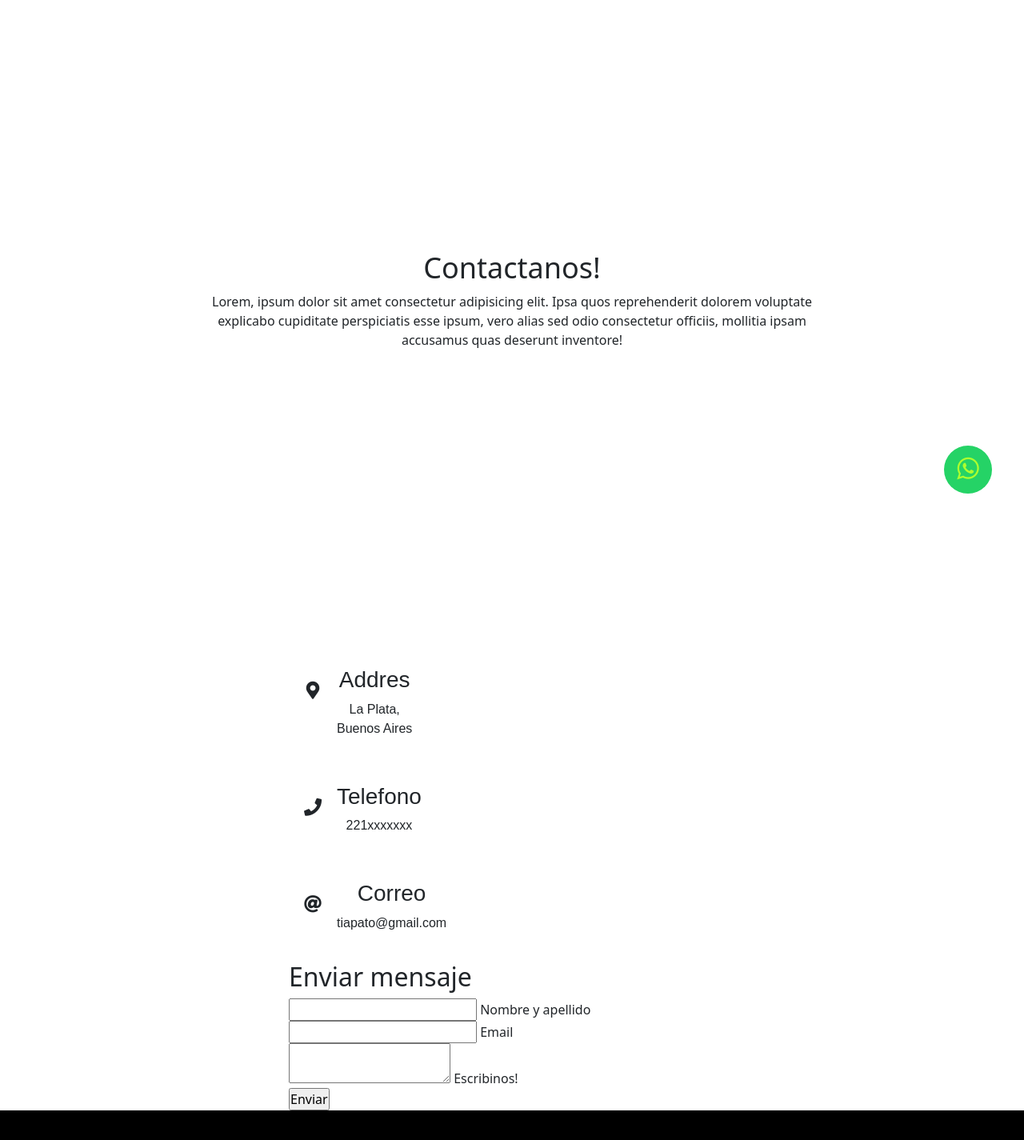
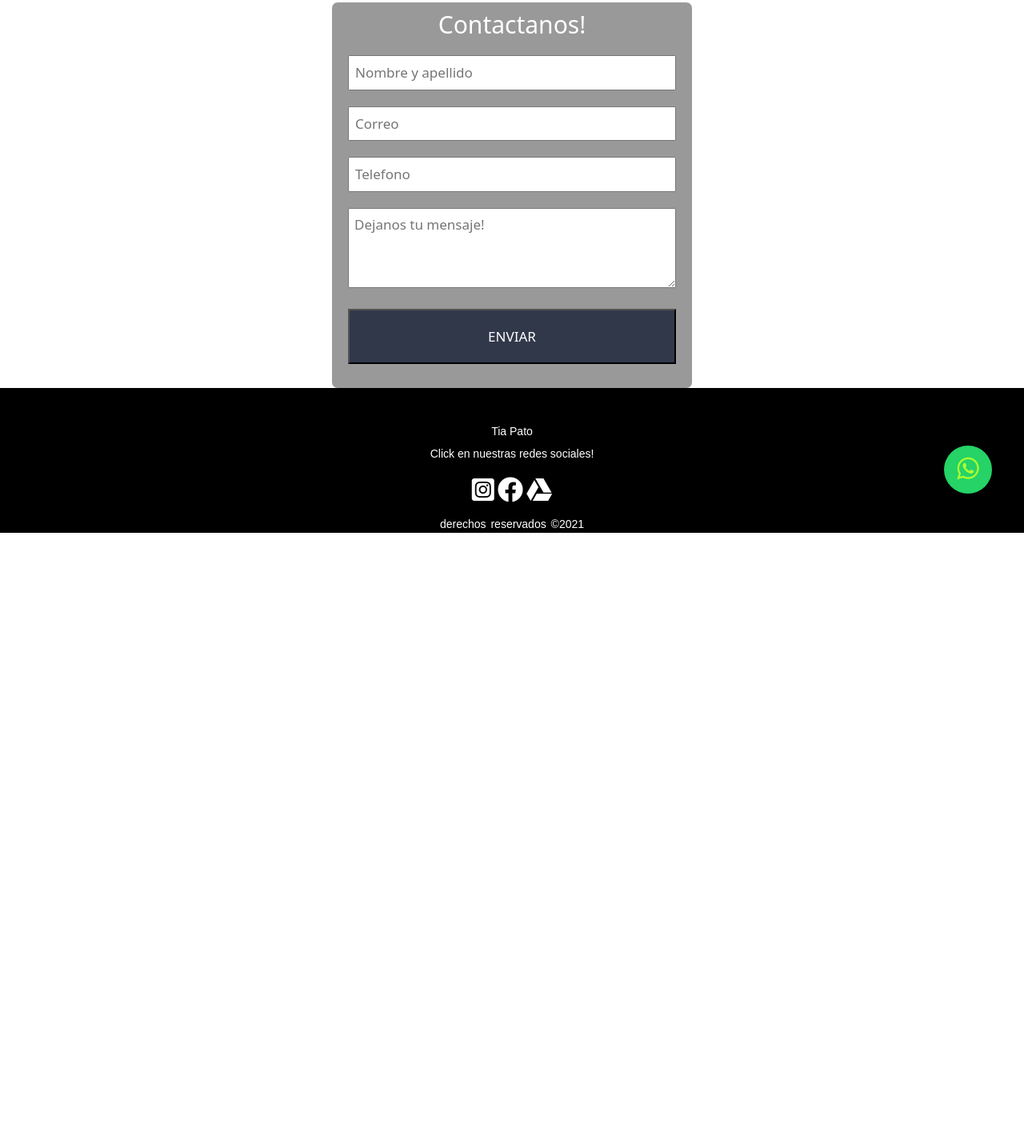
Before and after one commit to Brian-Frank/Tia-Pato, a website: page contacto.html in a window 1280 px wide. Shown: the part 143-1568 px from the top of the page at 80% size. After the commit the page ends 825 px from the top, so only its background shows below. Drawn offline with nearby package versions, Linux system fonts and the light colour scheme; a web font is replaced by a local one.

Commit message:
agregue footer y saque todos los Lorems

```diff
--- a/contacto.html
+++ b/contacto.html
@@ -57,56 +57,15 @@
     </header>
       <!----------------------------------------------pagina principal--------------------------------------------------->
       <main>
-        <section class="contact">
-          <div class="content">
-            <h1>Contactanos!</h1>
-            <p>Lorem, ipsum dolor sit amet consectetur adipisicing elit. Ipsa quos reprehenderit dolorem voluptate explicabo cupiditate perspiciatis esse ipsum, vero alias sed odio consectetur officiis, mollitia ipsam accusamus quas deserunt inventore!</p>
-          </div>
-        </section>
-        <section class="container container1">
-          <div class="contactinfo">
-            <div class="box">
-              <div class="icon"><i class="fas fa-map-marker-alt"></i></div>
-              <div class="text">
-                <h3>Addres</h3>
-                <p>La Plata, <br> Buenos Aires</p>
-              </div>
-            </div>
-            <div class="box">
-              <div class="icon"><i class="fas fa-phone"></i></div>
-              <div class="text">
-                <h3>Telefono</h3>
-                <p>221xxxxxxx</p>
-              </div>
-            </div>
-            <div class="box">
-              <div class="icon"><i class="fas fa-at"></i></div>
-              <div class="text">
-                <h3>Correo</h3>
-                <p>tiapato@gmail.com</p>
-              </div>
-            </div>
-            <div class="contactform">
-              <form>
-                <h2>Enviar mensaje</h2>
-                <div class="inputbox">
-                  <input type="text" name="" required="required">
-                  <span>Nombre y apellido</span>
-                </div>
-                <div class="inputbox">
-                  <input type="text" name="" required="required">
-                  <span>Email</span>
-                </div>
-                <div class="inputbox">
-                  <textarea required="required"></textarea>
-                  <span>Escribinos!</span>
-                </div>
-                <div class="inputbox">
-                  <input type="submit" name="" value="Enviar">
-                </div>
-              </form>
-            </div>
-          </div>
+        <section>
+          <form>
+            <h2>Contactanos!</h2>
+            <input class="formulario" type="text" name="Nombre completo" placeholder="Nombre y apellido">
+            <input class="formulario" type="text" name="Correo" placeholder="Correo">
+            <input class="formulario" type="text" name="Telefono" placeholder="Telefono">
+            <textarea class="formulario" name="Mensaje" placeholder="Dejanos tu mensaje!"></textarea>
+            <input class="formulario botton" type="button" value="ENVIAR" id="button">
+          </form>
         </section>
         <section class="bloque-whatsapp">
           <a href="https://web.whatsapp.com/" title="acceso directo a whatsapp" class="whatsapp" target="_blank">
--- a/scss/componentes/_formulario.scss
+++ b/scss/componentes/_formulario.scss
@@ -1,86 +1,40 @@
-/*formulario*/
-
-// form{
-//     width: 450px;
-//     margin: auto;
-//     background: rgba(0, 0, 0, 0.4);
-//     padding: 10px 20px;
-//     box-sizing: border-box;
-//     input, textarea{
-//         width: 100%;
-//         margin-bottom: 20px;
-//         padding: 7px;
-//         box-sizing: border-box;
-//         font-size: 17px;
-//         border: none;
-//     }
-
-//     @media screen and (max-width: 375px){
-//         width: 450px;
-//         margin: auto;
-//     }
-
-// }
-/*NUEVO FORMULARIO*/
-*{
-    margin: 0;
-    padding: 0;
+/*FORMULARIO*/
+form{
+    width: 450px;
+    margin: auto;
+    background: rgba(0, 0, 0, 0.4);
+    padding: 10px 20px;
     box-sizing: border-box;
-}
-.contact{
-    position: relative;
-    min-height: 100vh;
-    padding: 50px 100px;
-    display: flex;
-    justify-content: center;
-    align-items: center;
-    flex-direction: column;
-    background-size: cover;
-    .content{
-        max-width: 800px;
+    margin-top: 20px;
+    border-radius: 7px;
+    h2{
+        color: white;
         text-align: center;
+        margin: 0;
+        font-size: 30px;
+        margin-bottom: 20px;
     }
 }
-.content h1{
-    font-size: 36px;
-    font-weight: 500;
-    // color: #fff;
+.formulario{
+    width: 100%;
+    margin-bottom: 20px;
+    padding: 7px;
+    box-sizing: border-box;
+    font-size: 17px;
 }
-.content h1 p{
-    font-weight: 300;
+textarea{
+    min-height: 100px;
+    max-height: 200px;
+    max-width: 100%;
+
+}
+.botton{
+    background: #31384A;
     color: #fff;
+    padding: 20px;
 }
-.container1{
-    width: 100%;
-    display: flex;
-    justify-content: center;
-    align-items: center;
-    margin-top: 30px;
-    .contactinfo{
-        width: 50%;
-        display: flex;
-        flex-direction: column;
-        .box{
-            position: relative;
-            padding: 20px 0;
-            display: flex;
-            .icon{
-                min-width: 60px;
-                height: 60px;
-                display: flex;
-                justify-content: center;
-                align-items: center;
-                border-radius: 50%;
-                font-size: 22px;
-                .text{
-                    display: flex;
-                    flex-direction: column;
-                    margin-left: 20px;
-                    font-size: 16px;
-                    flex-direction: column;
-                    font-weight: 300;
-                }
-            }
-        }
+@media (max-width: 480px){
+    form{
+        width: 100%;
     }
 }
```
Also changed, not shown: bandejas.html (+7 -9 lines), index.html (+10 -7 lines), tortas.html (+12 -12 lines), css/style.css, 1 other file.
